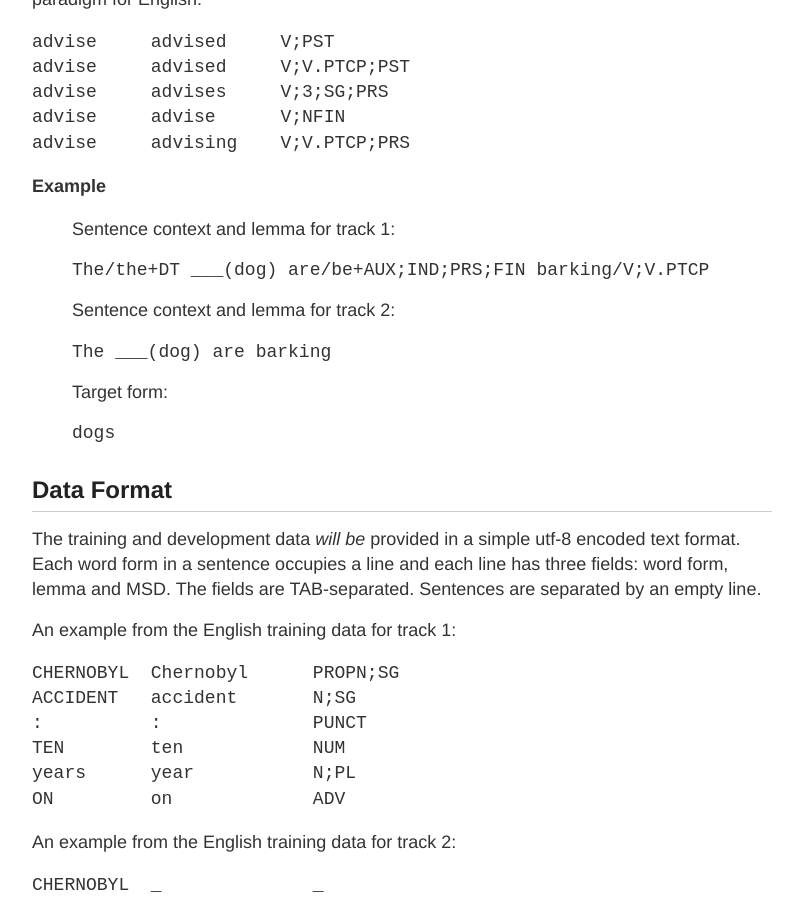
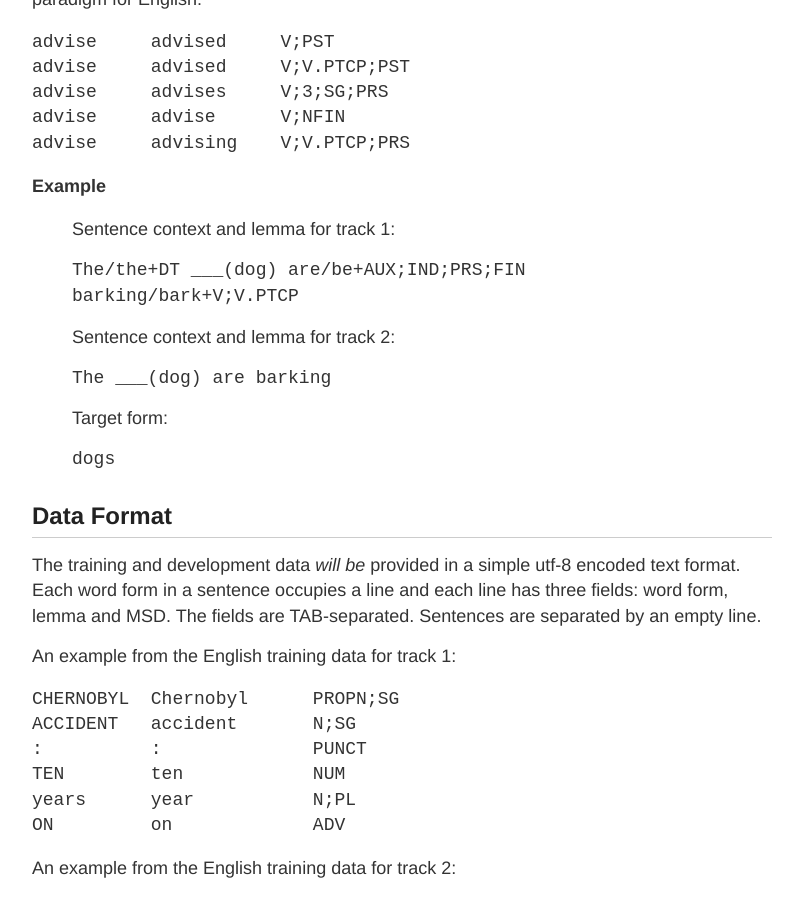
Before and after one commit to sigmorphon/sigmorphon.github.io, a Jekyll site: the page built from sharedtasks/2018/task2.md, in a window 1280 px wide and 900 px high, scrolled down 523 px. Shown: the whole window, without its empty margins (238-1041 px from the left). Built offline with Jekyll 4.4.1, drawn with Linux system fonts in a browser that asks for light colours.

Commit message:
Update task2.md

```diff
--- a/sharedtasks/2018/task2.md
+++ b/sharedtasks/2018/task2.md
@@ -29,7 +29,7 @@ advise     advising    V;V.PTCP;PRS
 
 > Sentence context and lemma for track 1:
 >
-> `The/the+DT ___(dog) are/be+AUX;IND;PRS;FIN barking/V;V.PTCP`
+> `The/the+DT ___(dog) are/be+AUX;IND;PRS;FIN barking/bark+V;V.PTCP`
 >
 > Sentence context and lemma for track 2:
 >
```
